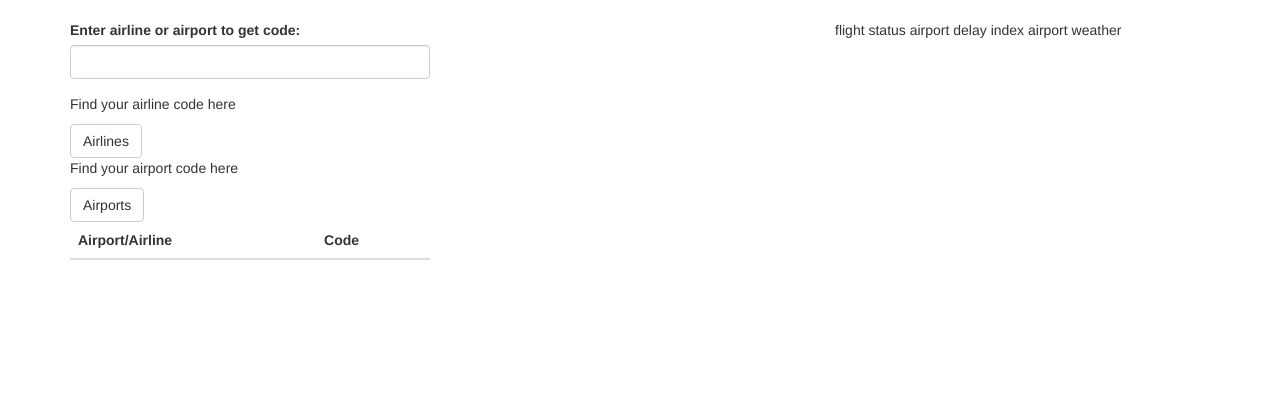
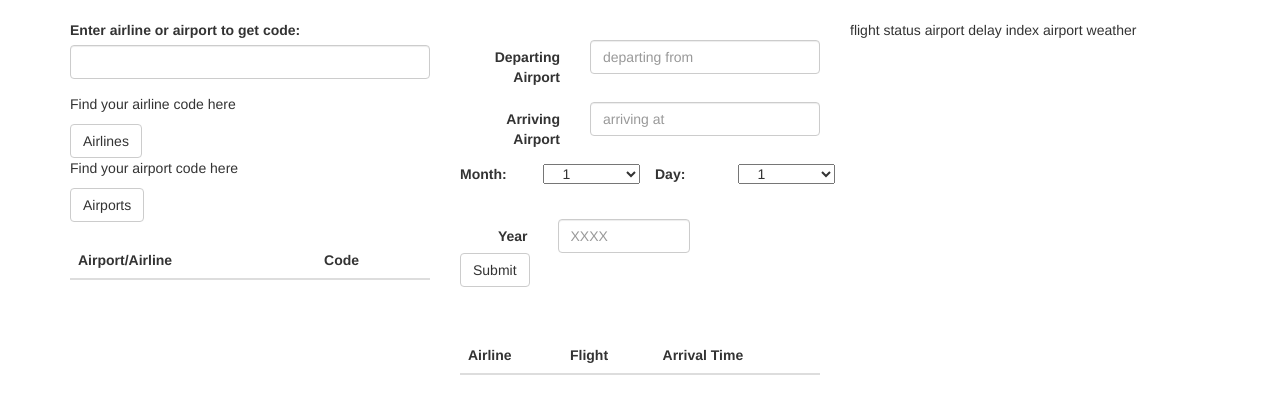
Before and after one commit to jstriker84/TeamShortBus, a plain HTML site: page flightstats.html in a window 1280 px wide. Drawn offline with nearby package versions, Linux system fonts and the light colour scheme.

Commit message:
flight list functional

```diff
--- a/flightstats.html
+++ b/flightstats.html
@@ -22,6 +22,7 @@
           <p>Find your airport code here</p>
           <button type="submit" id="airport" class="btn btn-default">Airports</button>
           </form>
+          <br>
           <table class="table table-striped">
             <thead>
               <tr>
@@ -34,15 +35,110 @@
           </table>
         </div>
         <!--end find airline or airport code-->
+        <!--find an arriveing or flight-->
+        <div class="col-md-4">
+          <br>
+          <form class="form-horizontal" role="form">
+            <div class="form-group">
+              <label for="dep" class="col-md-4 control-label">Departing Airport</label>
+              <div class="col-md-8">
+                <input type="text" class="form-control" id="dep" placeholder="departing from">
+              </div>
+            </div>
+            <div class="form-group">
+              <label for="arr" class="col-md-4 control-label">Arriving Airport</label>
+              <div class="col-md-8">
+                <input type="text" class="form-control" id="arr" placeholder="arriving at">
+              </div>
+            </div>
+            <div class="form-group">
+              <div class="col-md-12">
+                <div class="form-group row">
+                  <label for="month" class="col-md-3">Month:</label>
+                  <select class="form-inline col-md-3" id="month">
+                    <option>1</option>
+                    <option>2</option>
+                    <option>3</option>
+                    <option>4</option>
+                    <option>5</option>
+                    <option>6</option>
+                    <option>7</option>
+                    <option>8</option>
+                    <option>9</option>
+                    <option>10</option>
+                    <option>11</option>
+                    <option>12</option>
+                  </select>
+                  <label for="day" class="col-md-3">Day:</label>
+                  <select class="form-inline col-md-3" id="day">
+                    <option>1</option>
+                    <option>2</option>
+                    <option>3</option>
+                    <option>4</option>
+                    <option>5</option>
+                    <option>6</option>
+                    <option>7</option>
+                    <option>8</option>
+                    <option>9</option>
+                    <option>10</option>
+                    <option>11</option>
+                    <option>12</option>
+                    <option>13</option>
+                    <option>14</option>
+                    <option>15</option>
+                    <option>16</option>
+                    <option>17</option>
+                    <option>18</option>
+                    <option>19</option>
+                    <option>20</option>
+                    <option>21</option>
+                    <option>22</option>
+                    <option>23</option>
+                    <option>24</option>
+                    <option>25</option>
+                    <option>26</option>
+                    <option>27</option>
+                    <option>28</option>
+                    <option>29</option>
+                    <option>30</option>
+                    <option>31</option>
+                  </select>
+                </div>
+              </div>
+            </div>
+            <div class="form-group">
+              <div class="col-md-12">
+                <div class="form-group row">
+                  <label for="year" class="col-md-3 control-label">Year</label>
+                  <div class="col-md-5">
+                    <input type="text" class="form-control" id="year" placeholder="XXXX">
+                  </div>
+                  <div class="col-md-5">
+                    <button type="submit" id="flights" class="btn btn-default">Submit</button>
+                  </div>
+                </div>
+              </div>
+            </div>
+          </form>
+          <br>
+          <table class="table table-striped">
+            <thead>
+              <tr>
+                <th>Airline</th>
+                <th>Flight</th>
+                <th>Arrival Time</th>
+              </tr>
+            </thead>
+            <tbody id="list2">
+            </tbody>
+          </table>
+        </div>
+        <!--end find a flight-->
+        <!-- -->
+        <div class="col-md-4">
         flight status
         airport delay index
         airport weather
-        <!-- -->
-        <div class="col-md-4">
-        </div>
-        <!-- -->
-        <!-- -->
-        <div class="col-md-4">
         </div>
         <!-- -->
       </div>
--- a/flightstats.js
+++ b/flightstats.js
@@ -4,6 +4,7 @@ $(document).ready(function() {
 	var fSappId = "3bb6e9e5"
 	var fSappKey = "725fa65bd5d71ecd80d2acd493e4f562"
 
+	// find an airline
 	//when airline button is clicked
 	$("#airline").on("click", function() {
 		// clear list
@@ -19,6 +20,8 @@ $(document).ready(function() {
 			$.ajax({url: queryAirline, method: 'GET'})
 			//create object
 			.done(function(aLResponse) {
+				// log response
+				console.log(aLResponse)
 				// loop thru data
 				for (i=0; i<aLResponse.airlines.length; i++){
 					// get name from response, set case, check for match to user input
@@ -34,7 +37,9 @@ $(document).ready(function() {
 			return false;
 		}; // end if input
 	}); // end on click
+	// find an airline
 
+	// find an airport
 	//when airport button is clicked
 	$("#airport").on("click", function() {
 		// clear list
@@ -50,6 +55,8 @@ $(document).ready(function() {
 			$.ajax({url: queryAirport, method: 'GET'})
 			//create object
 			.done(function(aPResponse) {
+				// log response
+				console.log(aPResponse)
 				// loop thru data
 				for (i=0; i<aPResponse.airports.length; i++){
 					// get name from response, set case, check for match to user input
@@ -65,27 +72,38 @@ $(document).ready(function() {
 			return false;
 		}; // end if input
 	}); // end on click
+	// find an airport
 
-/*
-console.log("airlines!!")
-console.log("you asked for: " + input)
-console.log(queryAirline)
-console.log(aLResponse)
-console.log("a.l"+aLResponse.airlines.length)
-console.log("XXXXXXXXXXXXXXX")
-console.log([i]+": "+aLResponse.airlines[i].name);
-console.log([i]+": "+aLResponse.airlines[i].fs);
-console.log("XXXXXXXXXXXXXXX")
-
-console.log("airports!!")
-console.log("you asked for: " + input)
-console.log(queryAirport)
-console.log(aPResponse)
-console.log("a.l"+aPResponse.airports.length)
-console.log("XXXXXXXXXXXXXXX")
-console.log([i]+": "+aPResponse.airports[i].name);
-console.log([i]+": "+aPResponse.airports[i].fs);
-console.log("XXXXXXXXXXXXXXX")
-*/
+	// find a flight
+	$("#flights").on("click", function() {
+		// capture input, set case
+		var dep = $("#dep").val().toUpperCase()
+		var arr = $("#arr").val().toUpperCase()
+		var month = $("#month").val().toUpperCase()
+		var day = $("#day").val().toUpperCase()
+		var year = $("#year").val().toUpperCase()
+		// build query
+		var queryFlights = "https://api.flightstats.com/flex/schedules/rest/v1/json/from/"+dep+"/to/"+arr+"/departing/"+year+"/"+month+"/"+day+"?appId="+fSappId+"&appKey="+fSappKey
+		console.log(
+			'flights')
+		console.log(queryFlights)
+		// get data
+			$.ajax({url: queryFlights, method: 'GET'})
+			//create object
+			.done(function(fltResponse) {
+				//log results
+				console.log(fltResponse)
+				//log data
+				for (i=0; i<fltResponse.scheduledFlights.length; i++){
+				// get data from response, push to table
+					var arrTime = fltResponse.scheduledFlights[i].arrivalTime
+					var arrStr = arrTime.toString()
+					var time = arrStr.split("T")
+					$("#list2").append("<tr><td>"+fltResponse.scheduledFlights[i].brand+"</td><td>"+fltResponse.scheduledFlights[i].carrierFsCode+fltResponse.scheduledFlights[i].flightNumber+"</td><td>"+time[1]+"</td></tr>");
+				}  // end for loop
+			});  // end .done
+		return false;
+	}); // end on click
+	// find a flight
 
 });  // end document.ready
--- /dev/null
+++ b/test.html
@@ -0,0 +1,91 @@
+<!DOCTYPE html>
+<html>
+<head>
+	<title></title>
+
+    <link rel="stylesheet" href="https://maxcdn.bootstrapcdn.com/bootstrap/3.3.7/css/bootstrap.min.css" integrity="sha384-BVYiiSIFeK1dGmJRAkycuHAHRg32OmUcww7on3RYdg4Va+PmSTsz/K68vbdEjh4u" crossorigin="anonymous">
+    <link rel="stylesheet" href="https://maxcdn.bootstrapcdn.com/bootstrap/3.3.7/css/bootstrap.min.css" integrity="sha384-BVYiiSIFeK1dGmJRAkycuHAHRg32OmUcww7on3RYdg4Va+PmSTsz/K68vbdEjh4u" crossorigin="anonymous">
+    <script src="https://code.jquery.com/jquery.js"></script>
+
+</head>
+<body>
+
+<br>
+<form class="form-horizontal" role="form">
+	<div class="form-group">
+		<label for="dep" class="col-md-2 control-label">Departing Airport</label>
+		<div class="col-md-3">
+			<input type="text" class="form-control" id="dep" placeholder="departing from">
+		</div>
+	</div>
+	<div class="form-group">
+		<label for="arr" class="col-md-2 control-label">Arriving Airport</label>
+		<div class="col-md-3">
+			<input type="text" class="form-control" id="arr" placeholder="arriving at">
+		</div>
+	</div>
+	<div class="form-group">
+		<span class="col-md-2 control-label">Date:</span>
+		<div class="col-md-6">
+			<div class="form-group row">
+				<label for="month" class="col-md-1">Month:</label>
+				<select class="form-inline col-md-1" id="month">
+					<option>1</option>
+					<option>2</option>
+					<option>3</option>
+					<option>4</option>
+					<option>5</option>
+					<option>6</option>
+					<option>7</option>
+					<option>8</option>
+					<option>9</option>
+					<option>10</option>
+					<option>11</option>
+					<option>12</option>
+				</select>
+				<label for="day" class="col-md-1">Day:</label>
+				<select class="form-inline col-md-1" id="day">
+					<option>1</option>
+					<option>2</option>
+					<option>3</option>
+					<option>4</option>
+					<option>5</option>
+					<option>6</option>
+					<option>7</option>
+					<option>8</option>
+					<option>9</option>
+					<option>10</option>
+					<option>11</option>
+					<option>12</option>
+					<option>13</option>
+					<option>14</option>
+					<option>15</option>
+					<option>16</option>
+					<option>17</option>
+					<option>18</option>
+					<option>19</option>
+					<option>20</option>
+					<option>21</option>
+					<option>22</option>
+					<option>23</option>
+					<option>24</option>
+					<option>25</option>
+					<option>26</option>
+					<option>27</option>
+					<option>28</option>
+					<option>29</option>
+					<option>30</option>
+					<option>31</option>
+				</select>
+				<label for="year" class="col-md-1 control-label">Year</label>
+				<div class="col-md-2">
+					<input type="text" class="form-control" id="year" placeholder="XXXX">
+				</div>
+				<button type="submit" id="flights" class="btn btn-default">Submit</button>
+			</div>
+		</div>
+	</div>
+</form>
+
+</body>
+</html>
```
